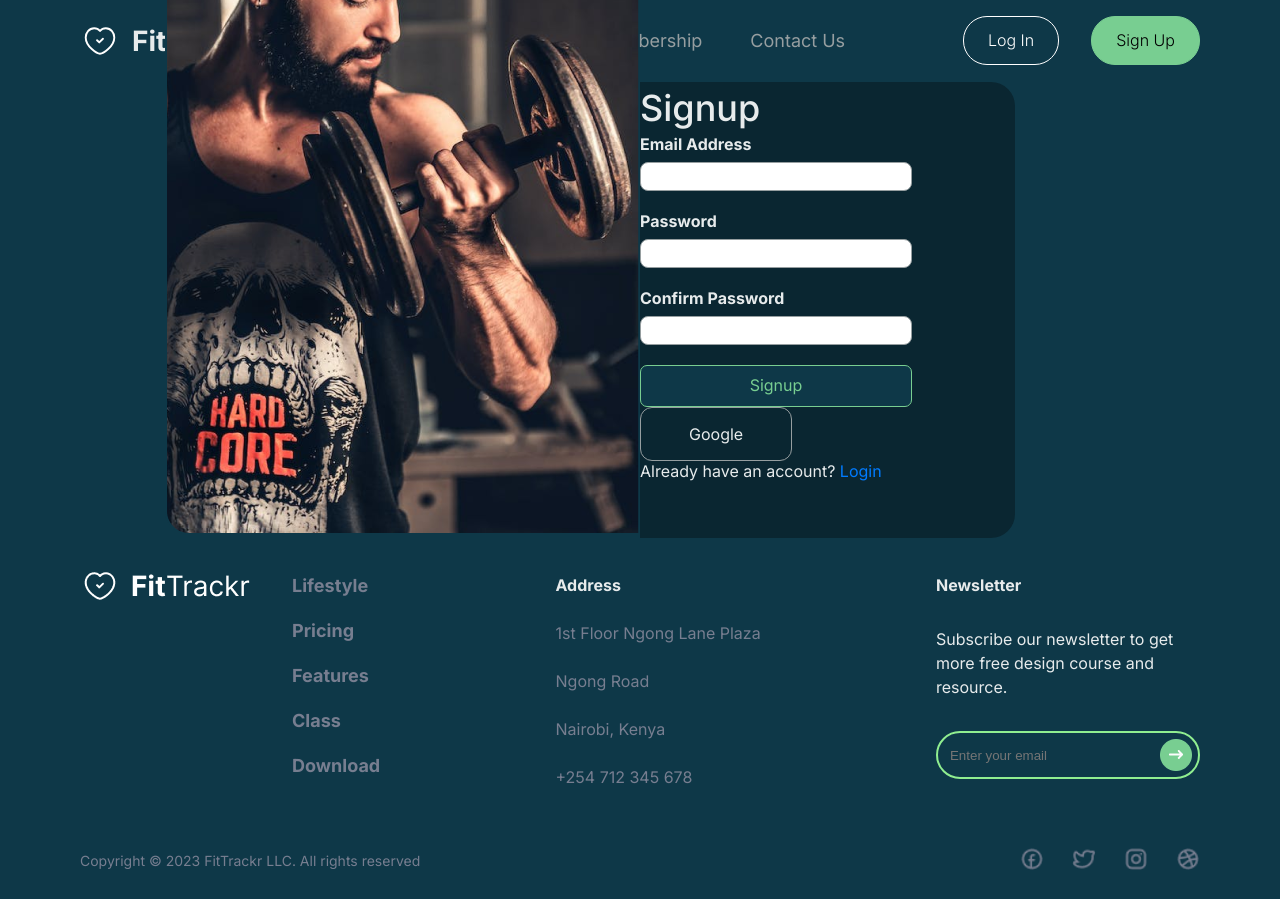
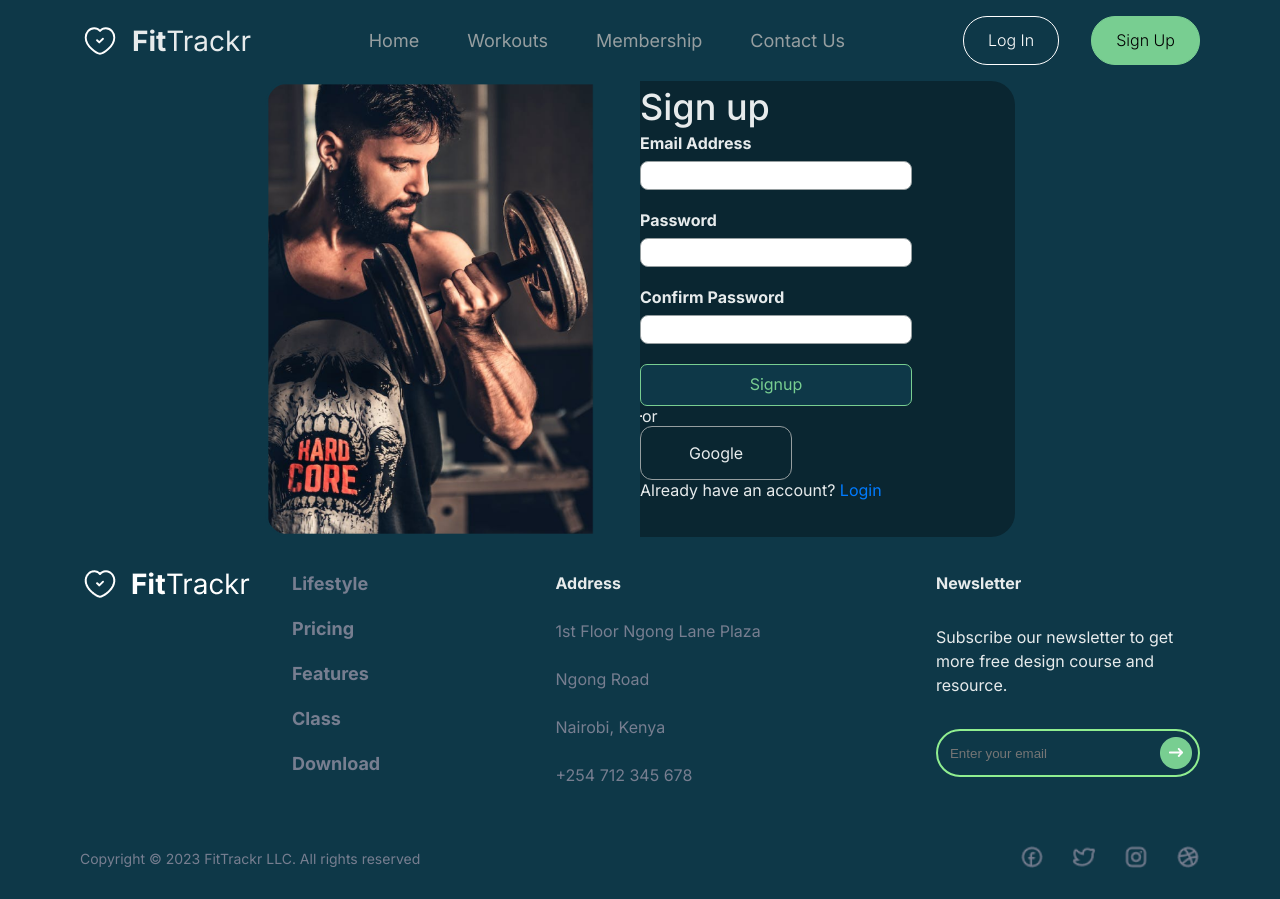
Before and after one commit to Ase020/fitTrackr-client, a React (Vite) app: page /signup in a window 1280 px wide. Built offline with nearby package versions, Linux system fonts and the light colour scheme; a web font is replaced by a local one.

Commit message:
Signup page build

```diff
--- a/src/pages/signup/Signup.jsx
+++ b/src/pages/signup/Signup.jsx
@@ -1,18 +1,15 @@
 import React from "react";
-import { signUp } from "../../assets";
+// import { signUp } from "../../assets";
 import "./Signup.css";
 
 const Signup = () => {
   return (
     <div className="container">
-      <div className="primary-image-container">
       <div className="image-container">
-          <img src={signUp} alt="Signup-image" />
+        {/* <img src={signUp} alt="Signup-image" /> */}
       </div>
-      </div>
-      <div className="primary-form-container">
       <div className="form-container">
-          <h2>Signup</h2>
+        <h2>Sign up</h2>
         <form>
           <div className="form-group">
             <label htmlFor="email">Email Address</label>
@@ -28,6 +25,10 @@ const Signup = () => {
           </div>
           <button type="submit">Signup</button>
         </form>
+        <div className="or-divider">
+          <hr />
+          <p>or</p>
+        </div>
         <div className="google-signup">
           <p>Google</p>
           {/* not forgetting the google identity */}
@@ -35,7 +36,6 @@ const Signup = () => {
         <p>Already have an account? <a className="login" href="/login">Login</a></p>
       </div>
     </div>
-    </div>
   );
 };
 
```
Lines whose indentation alone changed are shown as unchanged.
